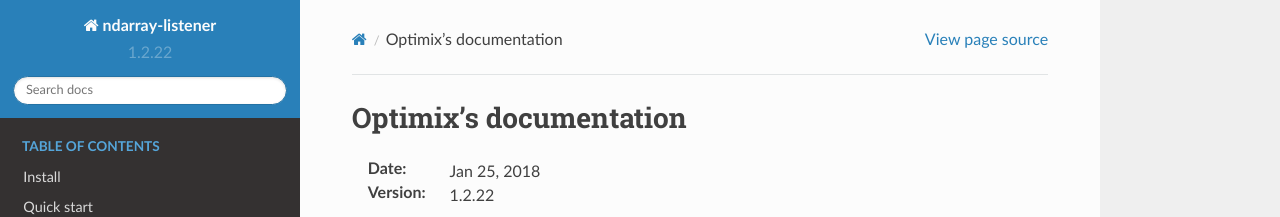
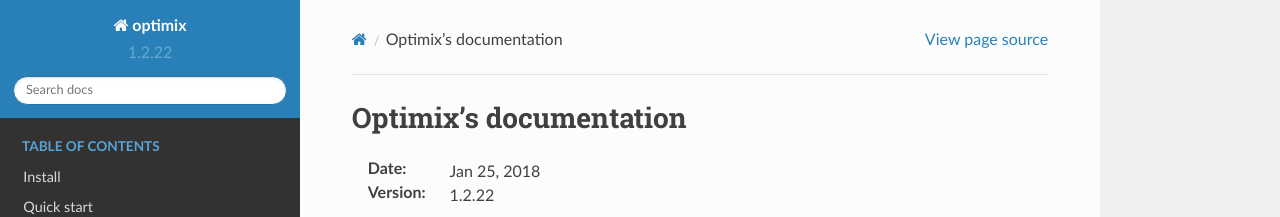
Before and after one commit to limix/optimix, a Sphinx documentation site: the page built from doc/index.rst, in a window 1280 px wide. Shown: the top 217 px of the page. Built offline with Sphinx 7.4.7 and the Read the Docs theme 2.0.0, drawn with Linux system fonts in a browser that asks for light colours.

Commit message:
Project name

```diff
--- a/doc/conf.py
+++ b/doc/conf.py
@@ -22,7 +22,7 @@
 
 master_doc = 'index'
 
-project = 'ndarray-listener'
+project = 'optimix'
 copyright = '2018, Danilo Horta'
 author = 'Danilo Horta'
 
@@ -47,10 +47,9 @@
     ]
 }
 
-htmlhelp_basename = 'ndarray-listenerdoc'
+htmlhelp_basename = 'optimixdoc'
 
-man_pages = [(master_doc, 'ndarray-listener', 'ndarray-listener Documentation',
-              [author], 1)]
+man_pages = [(master_doc, 'optimix', 'optimix Documentation', [author], 1)]
 
 epub_title = project
 epub_author = author
```
